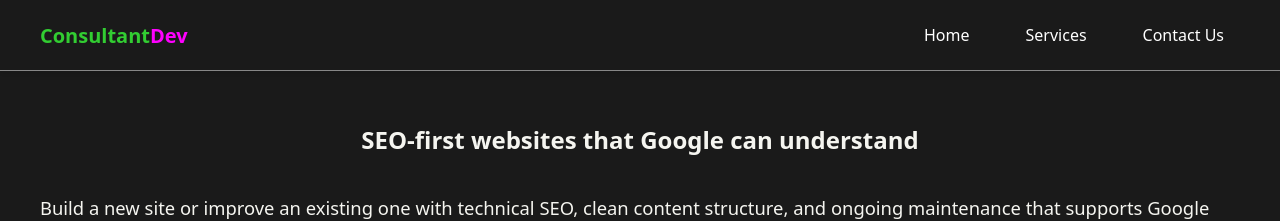
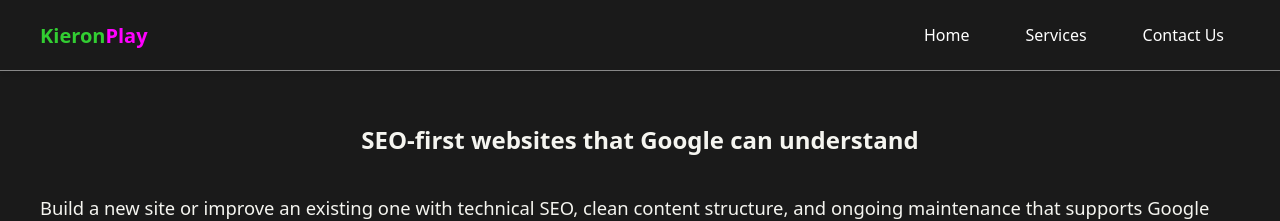
Before and after one commit to m33lucky-benny/kieron, a Jekyll site: the page built from index.html, in a window 1280 px wide. Shown: the top 221 px of the page. Built offline with Jekyll 4.4.1, drawn with Linux system fonts in a browser that asks for light colours.

Commit message:
Update navbar.html

```diff
--- a/_includes/navbar.html
+++ b/_includes/navbar.html
@@ -2,7 +2,7 @@
   <div class="nav-container">
 
     <a class="navbar-brand" href="{{ '/' | absolute_url }}">
-      <span class="brand-kieron">Consultant</span><span class="brand-play">Dev</span>
+      <span class="brand-kieron">Kieron</span><span class="brand-play">Play</span>
     </a>
 
     <!-- SINGLE hamburger button -->
```
